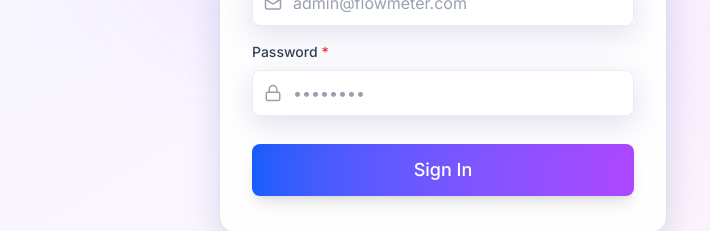
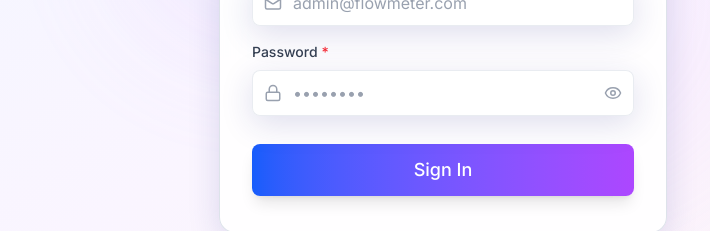
Before and after one commit to 5h3ld0rr/flow-meter, a Next.js app: page /Login in a window 1280 px wide. Shown: the part 404-635 px from the top of the page, without its empty margins (197-907 px from the left). Built offline with nearby package versions, Linux system fonts and the light colour scheme.

Commit message:
feat: add show/hide password

```diff
--- a/src/components/ui/Input.tsx
+++ b/src/components/ui/Input.tsx
@@ -1,29 +1,40 @@
+"use client";
+
 import { cn } from "@/lib/utils";
+import { Eye, EyeOff } from "lucide-react";
+import { useState } from "react";
 
 interface InputProps {
-  type?: "text" | "email" | "password" | "number" | "tel" | "date";
+  type?: "text" | "email" | "password" | "number" | "tel" | "date" | "select";
   name?: string;
   placeholder?: string;
   label?: string;
+  defaultValue?: string | number;
   error?: string;
   disabled?: boolean;
   required?: boolean;
   className?: string;
   icon?: React.ReactNode;
+  options?: { value: string; label: string }[];
 }
 export function Input({
   type = "text",
   name,
   placeholder,
   label,
+  defaultValue,
   error,
+  options = [],
   disabled = false,
   required = false,
   className = "",
   icon,
 }: InputProps) {
+  const [showPassword, setShowPassword] = useState(false);
+  const inputType = type === "password" && showPassword ? "text" : type;
+
   return (
-    <div className={`w-full ${className}`}>
+    <div className={cn("w-full", className)}>
       {label && (
         <label className="block text-sm font-medium text-gray-700 dark:text-slate-200 mb-2">
           {label}
@@ -32,22 +43,58 @@ export function Input({
       )}
       <div className="relative">
         {icon && (
-          <div className="absolute left-3 top-1/2 -translate-y-1/2 text-gray-400 dark:text-slate-400 z-40">
+          <div className="absolute left-3 top-1/2 -translate-y-1/2 text-gray-400 dark:text-slate-400 z-10">
             {icon}
           </div>
         )}
+        {type === "select" ? (
+          <select
+            name={name}
+            defaultValue={defaultValue}
+            disabled={disabled}
+            required={required}
+            className={cn(
+              "w-full cursor-pointer px-4 py-2.5 rounded-lg glass text-gray-900 dark:text-slate-200 placeholder-gray-400 dark:placeholder-text-slate-300 focus:outline-none focus:ring-2 focus:ring-gray-400 dark:focus:ring-blue-500 transition-smooth disabled:opacity-50 disabled:cursor-not-allowed",
+              icon ? "pl-10" : "",
+              error ? "ring-2 ring-red-500" : ""
+            )}
+          >
+            {options.map((option) => (
+              <option
+                key={option.value}
+                value={option.value}
+                className="bg-gray-50 dark:bg-slate-900/80"
+              >
+                {option.label}
+              </option>
+            ))}
+          </select>
+        ) : (
           <input
-          type={type}
+            type={inputType}
             name={name}
             placeholder={placeholder}
+            defaultValue={defaultValue}
             disabled={disabled}
             required={required}
             className={cn(
               "w-full px-4 py-2.5 rounded-lg glass text-gray-900 dark:text-slate-200 placeholder-gray-400 dark:placeholder-text-slate-300 focus:outline-none focus:ring-2 focus:ring-gray-400 dark:focus:ring-blue-500 transition-smooth disabled:opacity-50 disabled:cursor-not-allowed",
               icon ? "pl-10" : "",
+              type === "password" ? "pr-10" : "",
               error ? "ring-2 ring-red-500" : ""
             )}
           />
+        )}
+        {type === "password" && (
+          <button
+            type="button"
+            onClick={() => setShowPassword(!showPassword)}
+            className="absolute right-3 top-1/2 -translate-y-1/2 text-gray-400 dark:text-slate-400 hover:text-gray-600 dark:hover:text-slate-200 transition-smooth z-10"
+            tabIndex={-1}
+          >
+            {showPassword ? <EyeOff size={18} /> : <Eye size={18} />}
+          </button>
+        )}
       </div>
       {error && (
         <p className="mt-1 text-sm text-red-500 dark:text-red-400">{error}</p>
```
Lines whose indentation alone changed are shown as unchanged.
